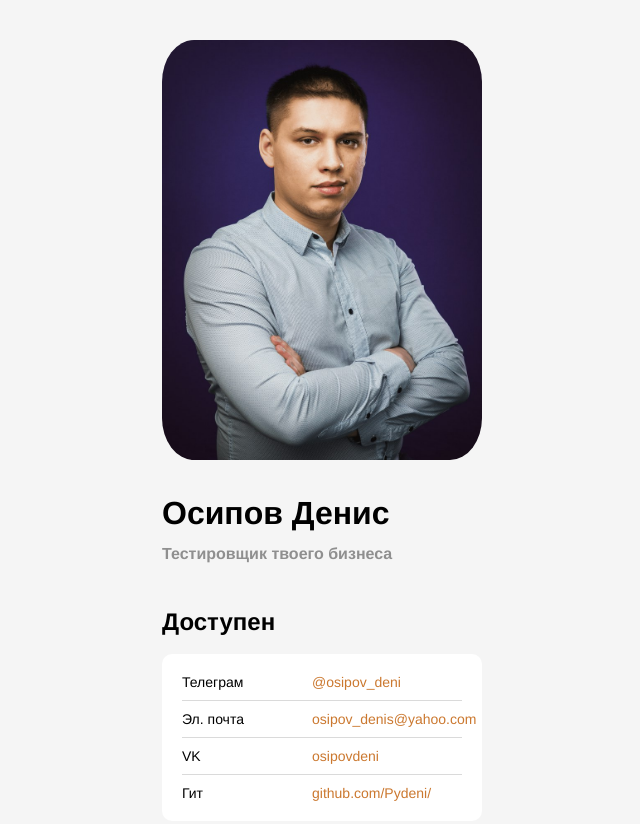
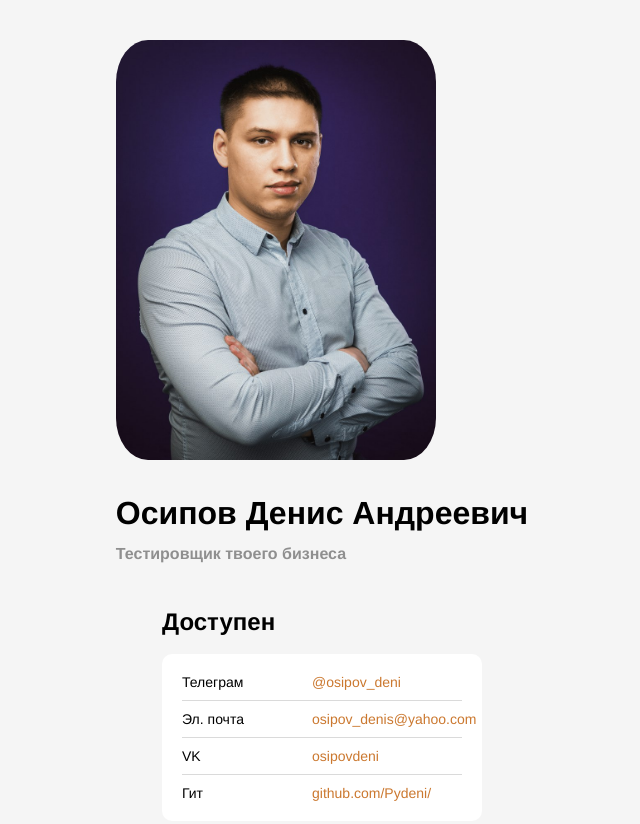
Before and after one commit to Pydeni/Pydeni.github.io, a plain HTML site: page index.html in a window 1280 px wide. Shown: the top 824 px of the page, without its empty margins (318-958 px from the left). Drawn offline with Linux system fonts and the light colour scheme.

Commit message:
добавилÐ отчество

```diff
--- a/index.html
+++ b/index.html
@@ -21,7 +21,7 @@
     width: 320px;
     height: 420px;
     " />
-      <h1 class="header__title">Осипов Денис</h1>
+      <h1 class="header__title">Осипов Денис Андреевич</h1>
       <h3 class="header__subtitle">Тестировщик твоего бизнеса</h3>
     </header>
     <main>
```
